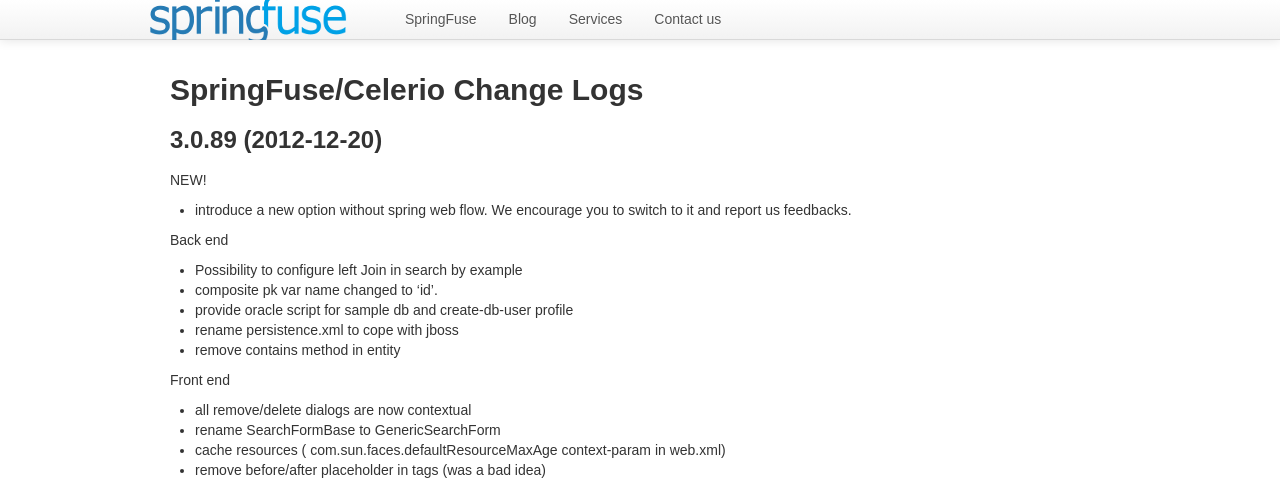
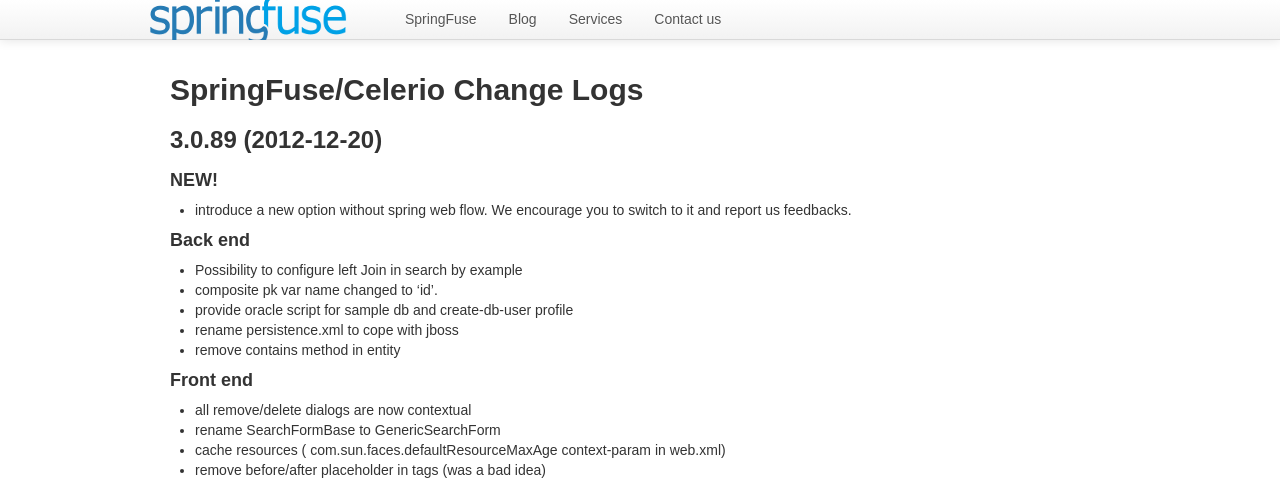
Before and after one commit to springfuse/springfuse.github.com, a Jekyll site: the page built from change-log.md, in a window 1280 px wide. Shown: the top 480 px of the page. Built offline with Jekyll 4.4.1, drawn with Linux system fonts in a browser that asks for light colours; Markdown is read by kramdown in place of the engine named in the settings; comment, search, counter and statistics services are not loaded.

Commit message:
cosmetic

```diff
--- a/change-log.md
+++ b/change-log.md
@@ -7,17 +7,17 @@ title: Springfuse change log
 
 ### 3.0.89 (2012-12-20)
 
-NEW!
+#### NEW!
 * introduce a new option without spring web flow. We encourage you to switch to it and report us feedbacks.
 
-Back end
+#### Back end
 * Possibility to configure left Join in search by example
 * composite pk var name changed to 'id'.
 * provide oracle script for sample db and create-db-user profile
 * rename persistence.xml to cope with jboss
 * remove contains method in entity
 
-Front end
+#### Front end
 * all remove/delete dialogs are now contextual
 * rename SearchFormBase to GenericSearchForm
 * cache resources ( com.sun.faces.defaultResourceMaxAge context-param in web.xml)
```
